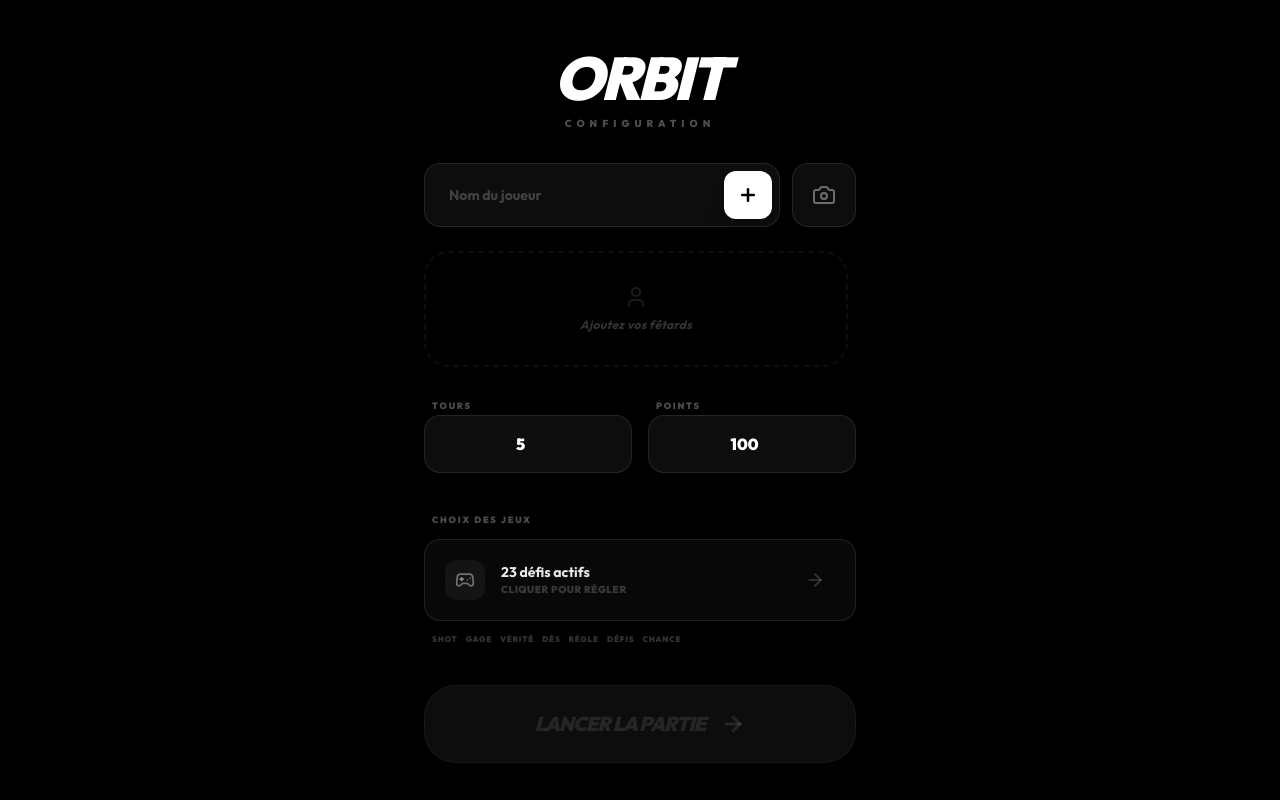
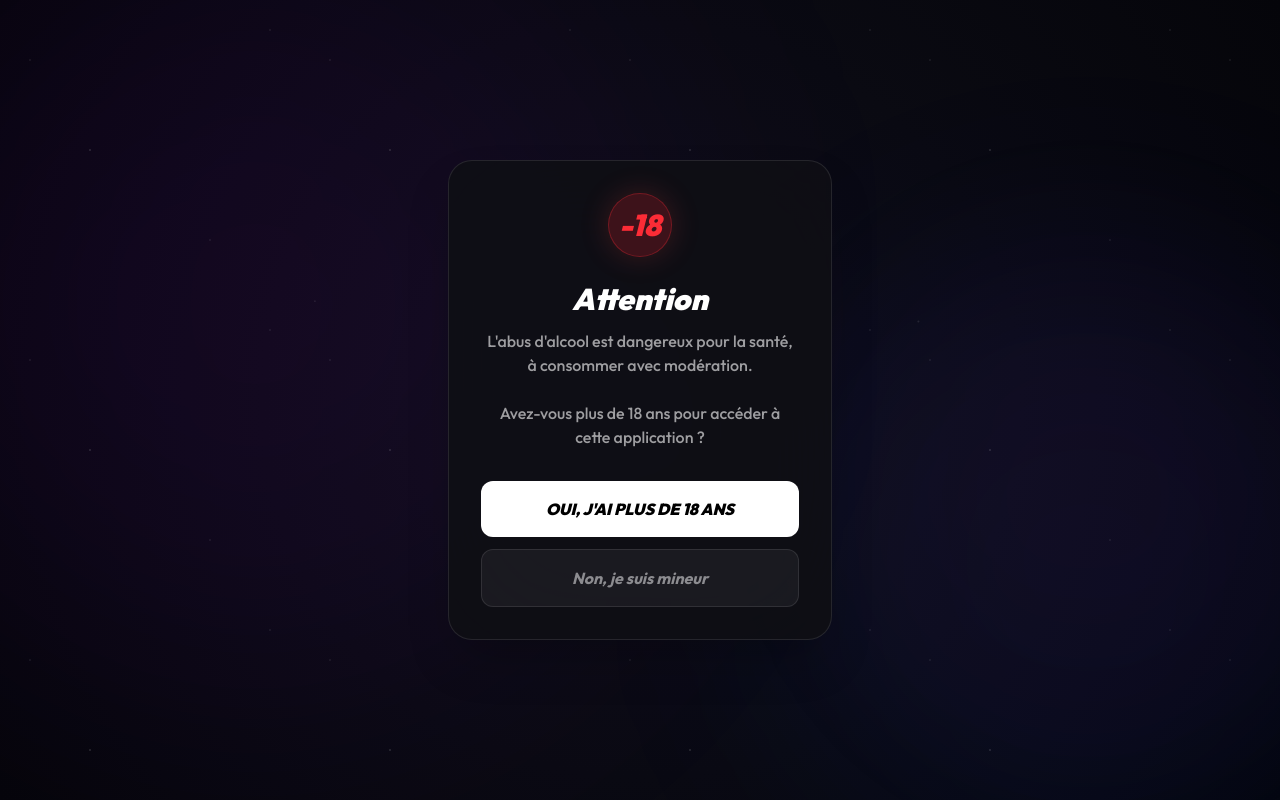
Before and after one commit to lucassimonin/orbit, a React (Vite) app: page / in a window 1280 px wide. Built offline with nearby package versions, Linux system fonts and the light colour scheme.

Commit message:
Add prevent message

```diff
--- a/src/App.jsx
+++ b/src/App.jsx
@@ -17,6 +17,11 @@ function App() {
   const [isModalOpen, setIsModalOpen] = useState(false);
   const [isSpinning, setIsSpinning] = useState(false);
   const [resultIndex, setResultIndex] = useState(0);
+
+  // Age Verification
+  const [isAgeVerified, setIsAgeVerified] = useState(() => {
+    return localStorage.getItem('orbit_age_verified') === 'true';
+  });
 
   // Game Configuration State
   const [gameConfig, setGameConfig] = useState(() => {
@@ -208,10 +213,52 @@ function App() {
     setActiveRules([]);
   };
 
-  // New function to handle ending the game and going to podium
   const handleEndGame = () => {
     setGameState('podium');
   };
+
+  if (!isAgeVerified) {
+    return (
+      <div className="fixed inset-0 bg-[#05050a] text-white flex items-center justify-center p-6 z-50">
+        <CosmicBackground />
+        <motion.div
+          initial={{ opacity: 0, scale: 0.95 }}
+          animate={{ opacity: 1, scale: 1 }}
+          className="bg-[#0f0f15]/90 backdrop-blur-3xl border border-white/10 rounded-3xl p-8 max-w-sm w-full text-center shadow-2xl relative overflow-hidden"
+        >
+          <div className="absolute inset-x-0 -top-px h-px bg-gradient-to-r from-transparent via-cyan-500/50 to-transparent" />
+
+          <div className="w-16 h-16 bg-red-500/20 rounded-full flex items-center justify-center mx-auto mb-6 border border-red-500/30 shadow-[0_0_30px_rgba(239,68,68,0.2)]">
+            <span className="text-3xl font-black italic text-red-500">-18</span>
+          </div>
+
+          <h2 className="text-3xl font-black italic mb-3">Attention</h2>
+          <p className="text-white/60 mb-8 font-medium">
+            L'abus d'alcool est dangereux pour la santé, à consommer avec modération.<br /><br />
+            Avez-vous plus de 18 ans pour accéder à cette application ?
+          </p>
+
+          <div className="flex flex-col gap-3">
+            <button
+              onClick={() => {
+                localStorage.setItem('orbit_age_verified', 'true');
+                setIsAgeVerified(true);
+              }}
+              className="w-full bg-white text-black font-black italic rounded-xl py-4 uppercase transition-transform active:scale-95"
+            >
+              Oui, j'ai plus de 18 ans
+            </button>
+            <button
+              onClick={() => window.location.href = 'https://www.google.com'}
+              className="w-full bg-white/5 text-white/50 border border-white/10 font-bold italic rounded-xl py-4 transition-transform active:scale-95 hover:bg-white/10 hover:text-white"
+            >
+              Non, je suis mineur
+            </button>
+          </div>
+        </motion.div>
+      </div>
+    );
+  }
 
   return (
     <div className="fixed inset-0 bg-[#05050a] text-white selection:bg-cyan-500/30 overflow-hidden font-sans select-none" style={{ position: 'fixed', inset: 0, background: '#05050a', color: 'white', overflow: 'hidden' }}>
@@ -323,6 +370,13 @@ function App() {
           </motion.div>
         )}
       </AnimatePresence>
+
+      {/* Global Prevention Message */}
+      <div className="fixed bottom-0 inset-x-0 pb-1 pt-4 text-center pointer-events-none z-50 bg-gradient-to-t from-[#05050a] to-transparent">
+        <p className="text-[10px] text-white/30 font-bold uppercase tracking-widest px-4 leading-tight">
+          L'abus d'alcool est dangereux pour la santé, à consommer avec modération.
+        </p>
+      </div>
     </div>
   );
 }
--- a/src/components/HomeScreen.jsx
+++ b/src/components/HomeScreen.jsx
@@ -189,8 +189,15 @@ export default function HomeScreen({
                         <div className="relative">
                             <input
                                 type="number"
-                                value={maxRounds}
-                                onChange={(e) => setMaxRounds(Math.max(1, parseInt(e.target.value) || 0))}
+                                min="1"
+                                value={maxRounds === '' ? '' : maxRounds}
+                                onChange={(e) => {
+                                    const val = e.target.value;
+                                    setMaxRounds(val === '' ? '' : Math.max(1, parseInt(val) || 1));
+                                }}
+                                onBlur={() => {
+                                    if (maxRounds === '') setMaxRounds(5);
+                                }}
                                 className="w-full bg-white/[0.05] border border-white/10 rounded-2xl px-5 py-4 outline-none focus:border-white/20 transition-all font-black text-center"
                             />
                         </div>
@@ -200,8 +207,15 @@ export default function HomeScreen({
                         <div className="relative">
                             <input
                                 type="number"
-                                value={targetPoints}
-                                onChange={(e) => setTargetPoints(Math.max(10, parseInt(e.target.value) || 0))}
+                                min="10"
+                                value={targetPoints === '' ? '' : targetPoints}
+                                onChange={(e) => {
+                                    const val = e.target.value;
+                                    setTargetPoints(val === '' ? '' : Math.max(10, parseInt(val) || 10));
+                                }}
+                                onBlur={() => {
+                                    if (targetPoints === '') setTargetPoints(100);
+                                }}
                                 className="w-full bg-white/[0.05] border border-white/10 rounded-2xl px-5 py-4 outline-none focus:border-white/20 transition-all font-black text-center"
                             />
                         </div>
@@ -266,12 +280,7 @@ export default function HomeScreen({
                 </button>
             </motion.div>
 
-            {/* Footer */}
-            <div className="mt-12 z-10 opacity-20 hover:opacity-100 transition-opacity cursor-default">
-                <p className="text-[8px] font-black uppercase tracking-[0.4em] text-center max-w-[200px] leading-relaxed">
-                    Consommez avec <br /> modération
-                </p>
-            </div>
+
         </div>
     );
 }
--- a/src/components/TopHUD.jsx
+++ b/src/components/TopHUD.jsx
@@ -7,7 +7,8 @@ export default function TopHUD({ player, rankLabel, currentRound, maxRounds, tar
     const progress = Math.min(((player.points || 0) / (targetPoints || 100)) * 100, 100);
 
     return (
-        <div className="hud-container z-20 relative">
+        <div className="z-20 relative w-full flex flex-col items-center">
+            <div className="hud-container w-full">
                 <div className="flex items-center justify-between" style={{ display: 'flex', alignItems: 'center', justifyContent: 'space-between', width: '100%' }}>
                     <div className="flex items-center" style={{ gap: '1rem', display: 'flex' }}>
                         {/* Avatar Container with Round Badge */}
@@ -89,6 +90,9 @@ export default function TopHUD({ player, rankLabel, currentRound, maxRounds, tar
                             {rankLabel}
                         </span>
                     </div>
+                </div>
+            </div>
+
             {/* Active Rules List */}
             <AnimatePresence>
                 {activeRules.length > 0 && (
@@ -96,16 +100,16 @@ export default function TopHUD({ player, rankLabel, currentRound, maxRounds, tar
                         initial={{ opacity: 0, y: -10 }}
                         animate={{ opacity: 1, y: 0 }}
                         exit={{ opacity: 0, y: -10 }}
-                            className="mt-4 space-y-2 max-h-[200px] overflow-y-auto custom-scrollbar pr-2"
+                        className="mt-4 space-y-2 max-h-[200px] overflow-y-auto custom-scrollbar w-full px-2"
                         style={{
-                                marginTop: '1rem',
                             display: 'flex',
                             flexDirection: 'column',
                             gap: '0.5rem',
                             maxHeight: '200px',
                             overflowY: 'auto',
-                                paddingRight: '0.5rem',
-                                pointerEvents: 'auto' // Allow scrolling rules
+                            pointerEvents: 'auto', // Allow scrolling rules
+                            width: '100%',
+                            maxWidth: '450px'
                         }}
                     >
                         {activeRules.map((rule) => (
@@ -115,7 +119,7 @@ export default function TopHUD({ player, rankLabel, currentRound, maxRounds, tar
                                 initial={{ opacity: 0, scale: 0.95 }}
                                 animate={{ opacity: 1, scale: 1 }}
                                 exit={{ opacity: 0, scale: 0.95 }}
-                                    className="flex items-center gap-3 bg-white/5 border border-white/10 rounded-xl px-4 py-2 relative overflow-hidden group shadow-lg"
+                                className="flex items-center gap-3 bg-white/5 border border-white/10 rounded-xl px-4 py-2 relative overflow-hidden group shadow-lg w-full"
                                 style={{
                                     display: 'flex',
                                     alignItems: 'center',
@@ -128,7 +132,8 @@ export default function TopHUD({ player, rankLabel, currentRound, maxRounds, tar
                                     paddingTop: '0.5rem',
                                     paddingBottom: '0.5rem',
                                     position: 'relative',
-                                        overflow: 'hidden'
+                                    overflow: 'hidden',
+                                    width: '100%'
                                 }}
                             >
                                 <div className="absolute inset-y-0 left-0 w-1 bg-cyan-500 shadow-[0_0_10px_rgba(6,182,212,0.5)]" />
@@ -149,6 +154,5 @@ export default function TopHUD({ player, rankLabel, currentRound, maxRounds, tar
                 )}
             </AnimatePresence>
         </div>
-        </div>
     );
 }
--- a/src/data/challenges.js
+++ b/src/data/challenges.js
@@ -1,8 +1,8 @@
 export const CHALLENGES = [
-    { id: 1, type: 'Shot', title: 'CUL SEC', text: 'Prends un shot immédiatement.', color: '#ff00a5', icon: 'GlassWater', category: 'Shot', points: 10, timer: 10 },
+    { id: 1, type: 'Shot', title: 'CUL SEC', text: 'Prends un shot immédiatement.', color: '#ff00a5', icon: 'GlassWater', category: 'Shot', points: 10 },
     { id: 2, type: 'Give', title: 'GÉNÉREUX', text: 'Distribue 3 gorgées à qui tu veux.', color: '#00ffff', icon: 'Gift', category: 'Gage', points: 10 },
     { id: 3, type: 'Take', title: 'DÉLUGE', text: 'Prends 2 gorgées.', color: '#ffcc00', icon: 'Droplets', category: 'Gage', points: 10 },
-    { id: 4, type: 'Rule', title: 'DICTATEUR', text: 'Invente une règle qui dure 3 tours.', color: '#bc13fe', icon: 'Crown', category: 'Règle', points: 10, timer: 15, duration: 3 },
+    { id: 4, type: 'Rule', title: 'DICTATEUR', text: 'Invente une règle qui dure 3 tours.', color: '#bc13fe', icon: 'Crown', category: 'Règle', points: 10, duration: 3 },
     { id: 5, type: 'Game', title: 'DUEL', text: 'Choisis un adversaire, le premier qui rit boit.', color: '#32cd32', icon: 'Swords', category: 'Défis', points: 10 },
     { id: 6, type: 'Partner', title: 'BINÔME', text: 'Choisis un partenaire. Quand l\'un boit, l\'autre aussi.', color: '#ff6b00', icon: 'Users', category: 'Défis', points: 10 },
     { id: 7, type: 'Shot', title: 'SHAKING', text: 'Tout le monde prend un shot sauf toi.', color: '#ff00a5', icon: 'Zap', category: 'Shot', points: 10 },
```
Also changed, not shown: src/components/GameSelectionScreen.jsx (+38 -20 lines). Lines whose indentation alone changed are shown as unchanged.
